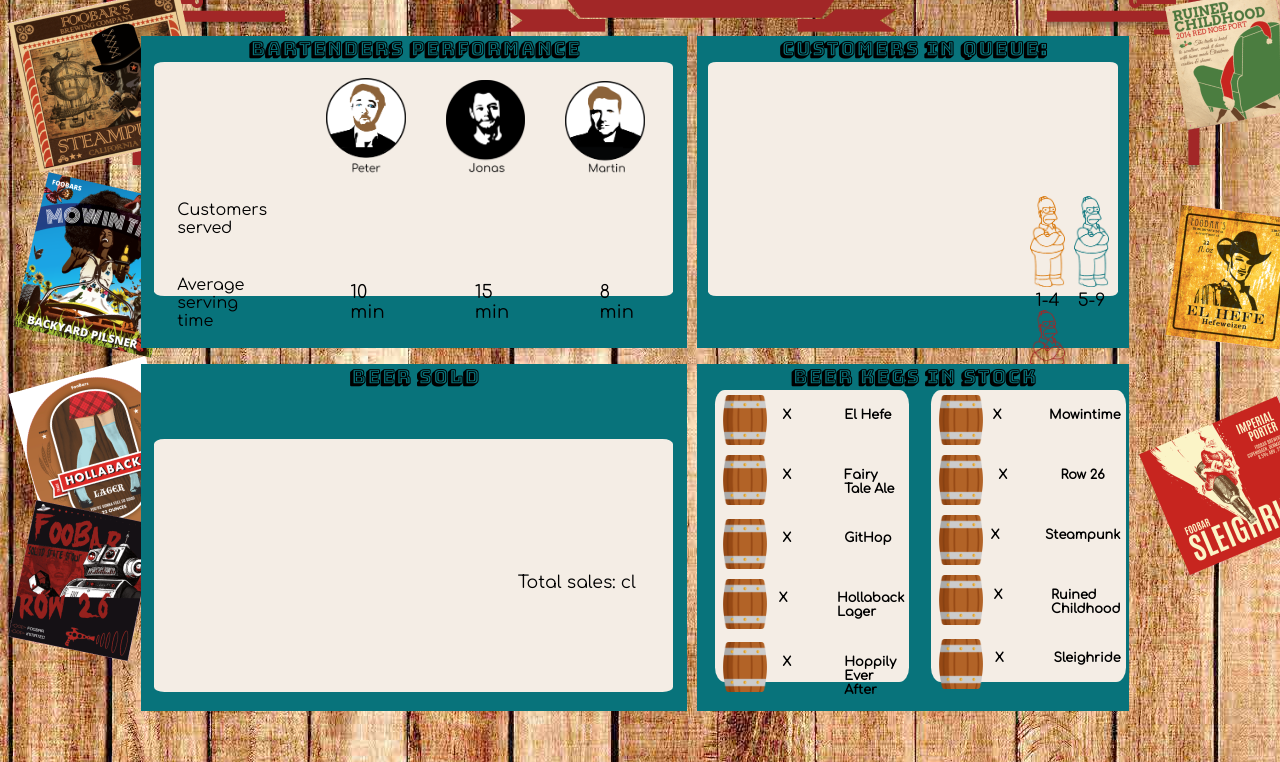
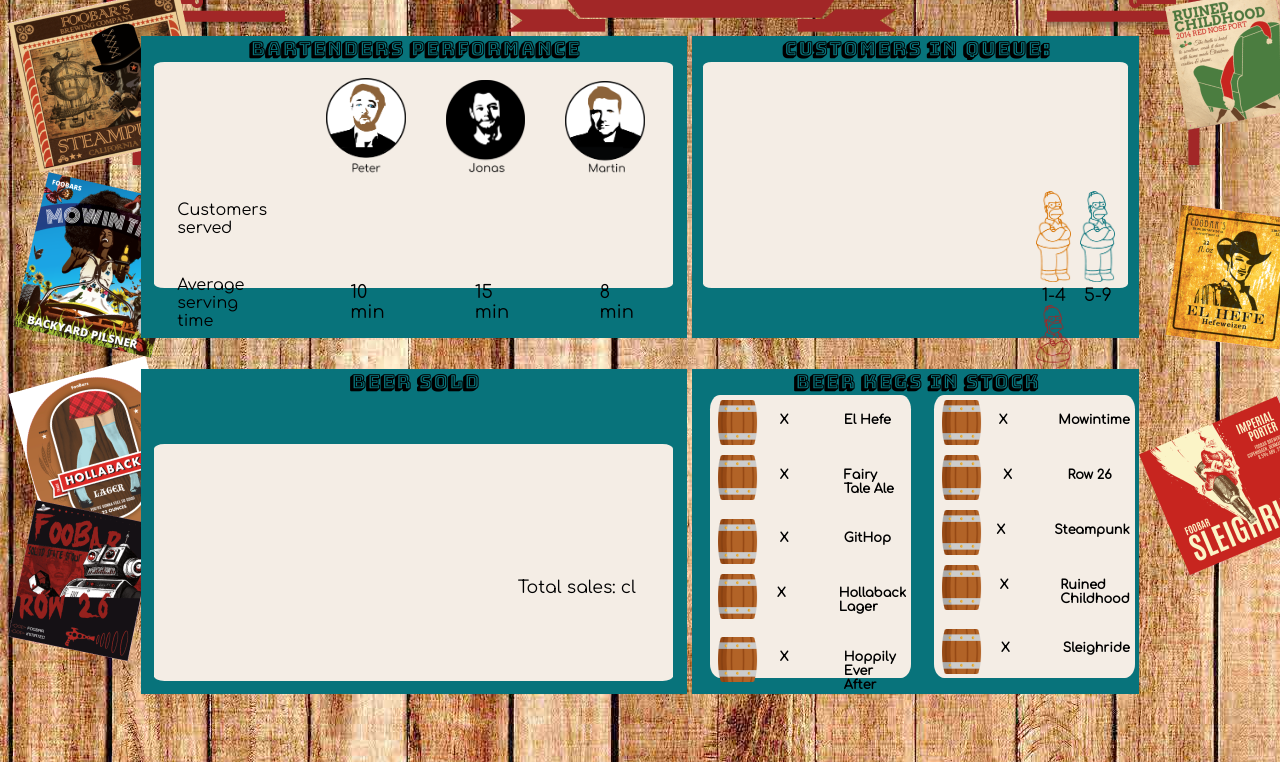
Before and after one commit to RytisDr/FooBar, a plain HTML site: page index.html in a window 1280 px wide. Shown: the part 44-806 px from the top of the page. Drawn offline with nearby package versions, Linux system fonts and the light colour scheme; a script that the page names is missing.

Commit message:
Adjusts section heigths

```diff
--- a/style.css
+++ b/style.css
@@ -6,13 +6,14 @@ body {
 
 #dashboard {
   display: grid;
+  grid-gap: 5px;
   position: absolute;
   top: 80px;
   left: 11vw;
   grid-template-columns: 1fr 1fr;
   grid-template-rows: 1fr 1fr;
   width: 78vw;
-  height: 85vh;
+  height: 80vh;
 }
 h1 {
   font-family: Bungee Shade;
@@ -28,9 +29,9 @@ h2 {
 }
 section {
   position: relative;
-  margin: 0px 10px 0px 0px;
+  /* margin: 0px 5px 0px 0px; */
   background-color: #08737b;
-  height: 95%;
+  height: 92%;
 }
 
 .hidden {
@@ -142,7 +143,7 @@ td {
 }
 
 .kegs {
-  width: 50px;
+  width: 45px;
   height: auto;
 }
 .one,
@@ -158,7 +159,7 @@ td {
 #stock {
   display: grid;
   grid-template-columns: repeat(2, 1fr);
-  grid-template-rows: 0.6fr 4.8fr;
+  grid-template-rows: 0.6fr 4.9fr;
 }
 h3 {
   font-family: "Comfortaa", cursive;
```
